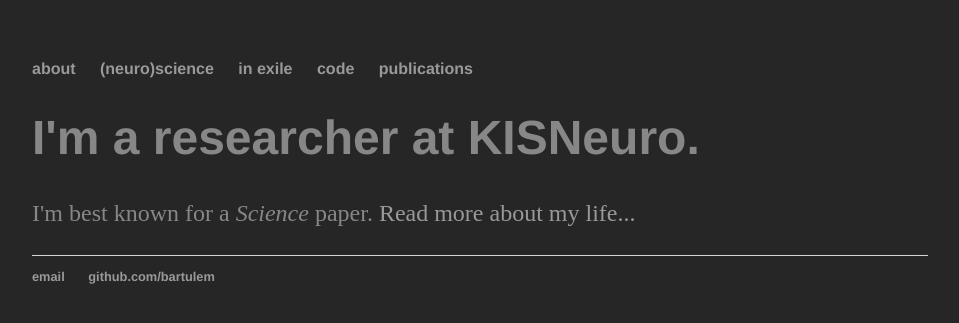
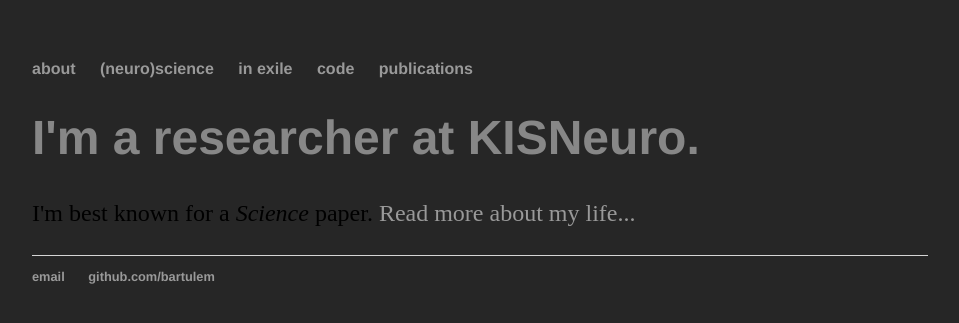
Before and after one commit to bartulem/bartulem.github.io, a Jekyll site: the page built from index.html, in a window 1280 px wide. Shown: the top 323 px of the page, without its empty margins (160-1119 px from the left). Built offline with Jekyll 4.4.1, drawn with Linux system fonts in a browser that asks for light colours.

Commit message:
Update index.html

```diff
--- a/index.html
+++ b/index.html
@@ -4,5 +4,5 @@ title: bartulem
 ---
 <div class="blurb">
 	<h1 style="color: RGB(135, 135, 135);">I'm a researcher at KISNeuro.</h1>
-	<p style="color: RGB(135, 135, 135);">I'm best known for a <em>Science</em> paper. <a href="/about">Read more about my life...</a></p>
+	<p>I'm best known for a <em>Science</em> paper. <a href="/about">Read more about my life...</a></p>
 </div><!-- /.blurb -->
```
